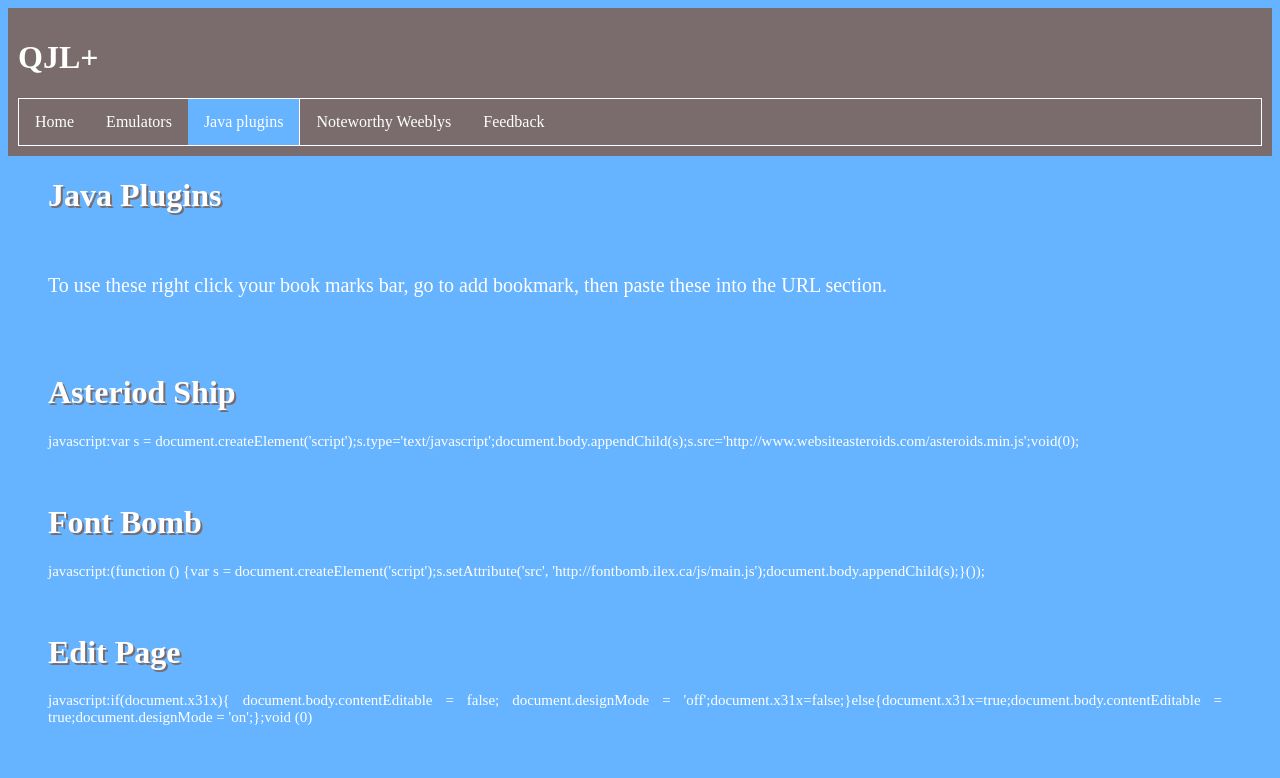
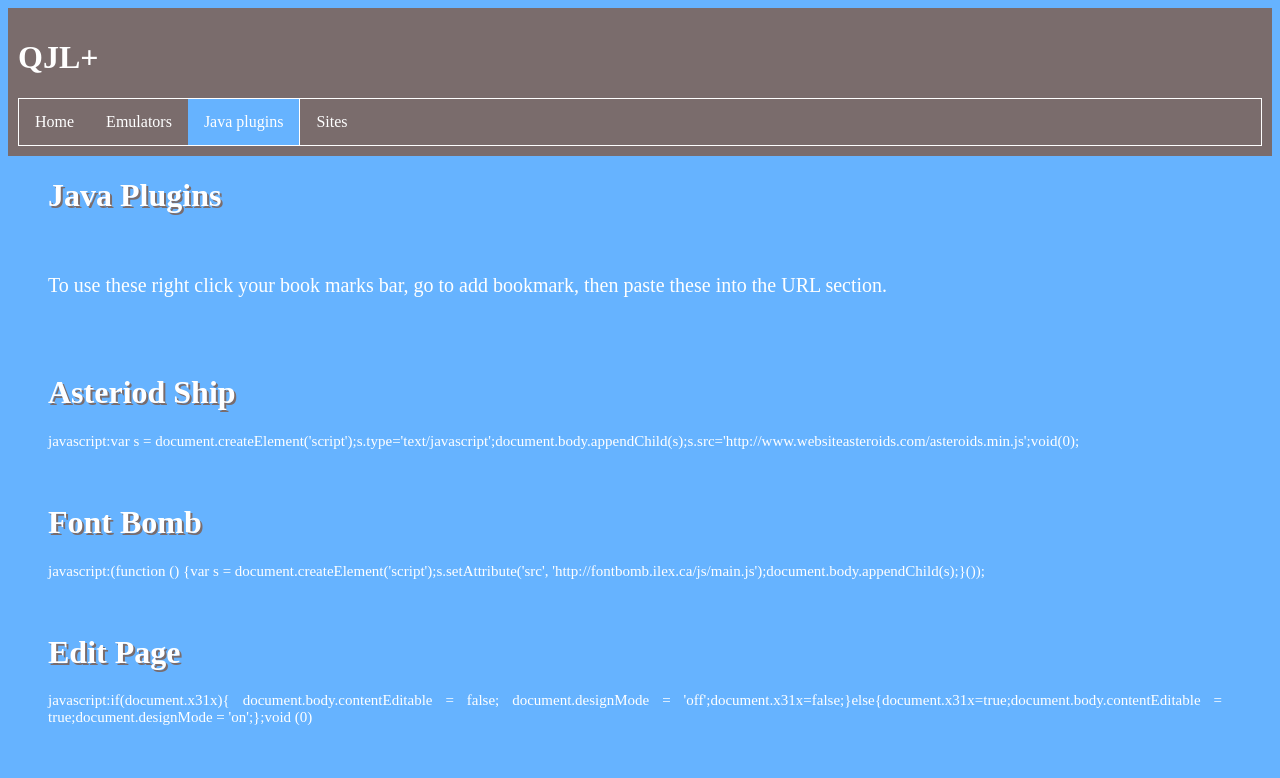
Before and after one commit to BamuelSaena/gams, a plain HTML site: page plugins.html in a window 1280 px wide. Shown: the top 778 px of the page. Drawn offline with Linux system fonts and the light colour scheme.

Commit message:
Update plugins.html

```diff
--- a/plugins.html
+++ b/plugins.html
@@ -4,10 +4,9 @@
         <h1 style= "margin-left: 0px;">QJL+</h1>
         <div class="topnav">
           <a href="https://bamuelsaena.github.io/gams/">Home</a>
-          <a href="https://bamuelsaena.github.io/gams/emulators.html">Emulators</a>
+          <a href="https://bamuelsaena.github.io/gams/emulator.html">Emulators</a>
           <a class="active" href="https://bamuelsaena.github.io/gams/plugins.html">Java plugins</a>
-          <a href="">Noteworthy Weeblys</a>
-          <a href="">Feedback</a>
+          <a href="https://bamuelSaena.github.io/gams/sites.html">Sites</a>
         </div>
       </div>
       <style>
```
